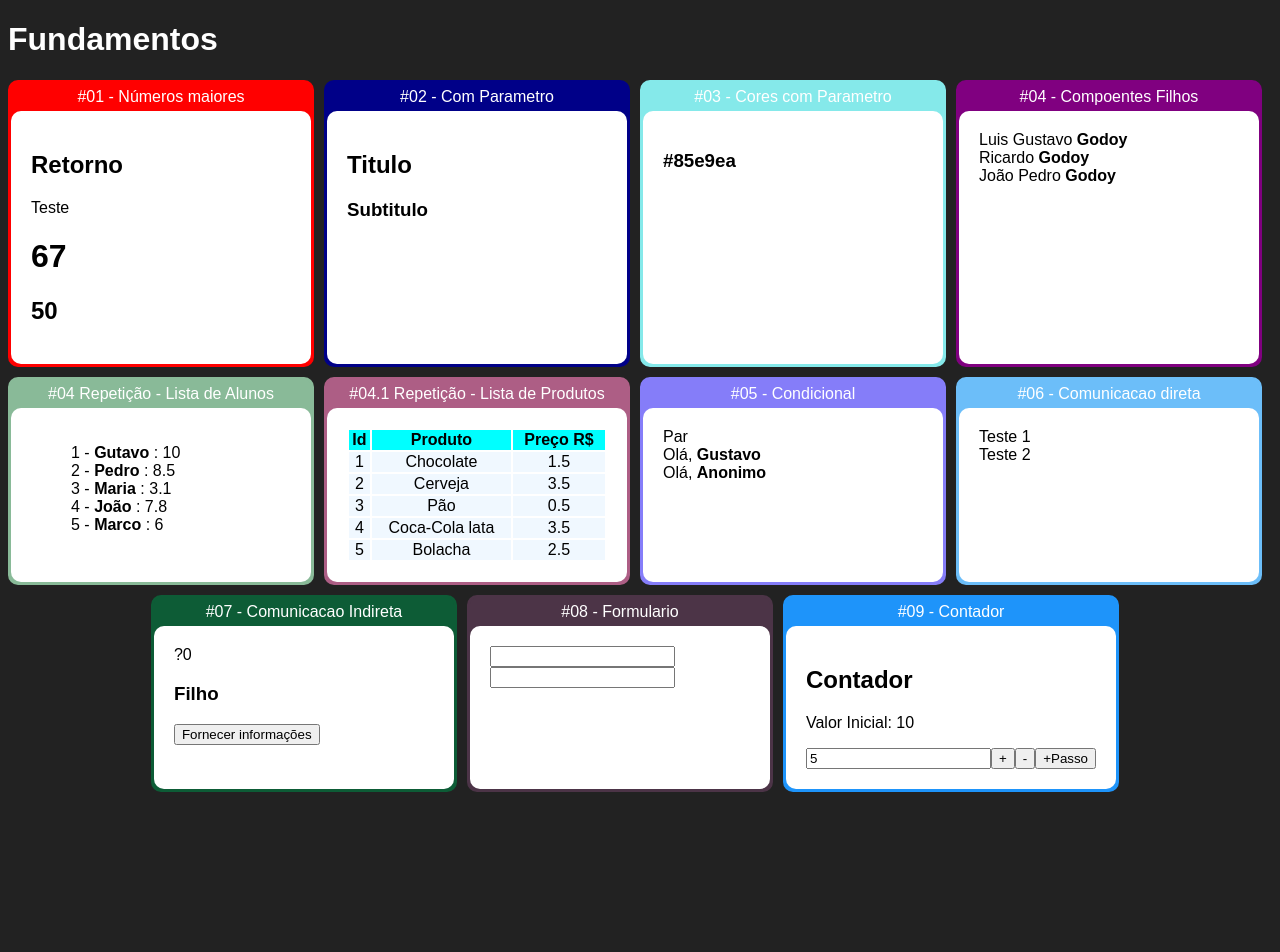
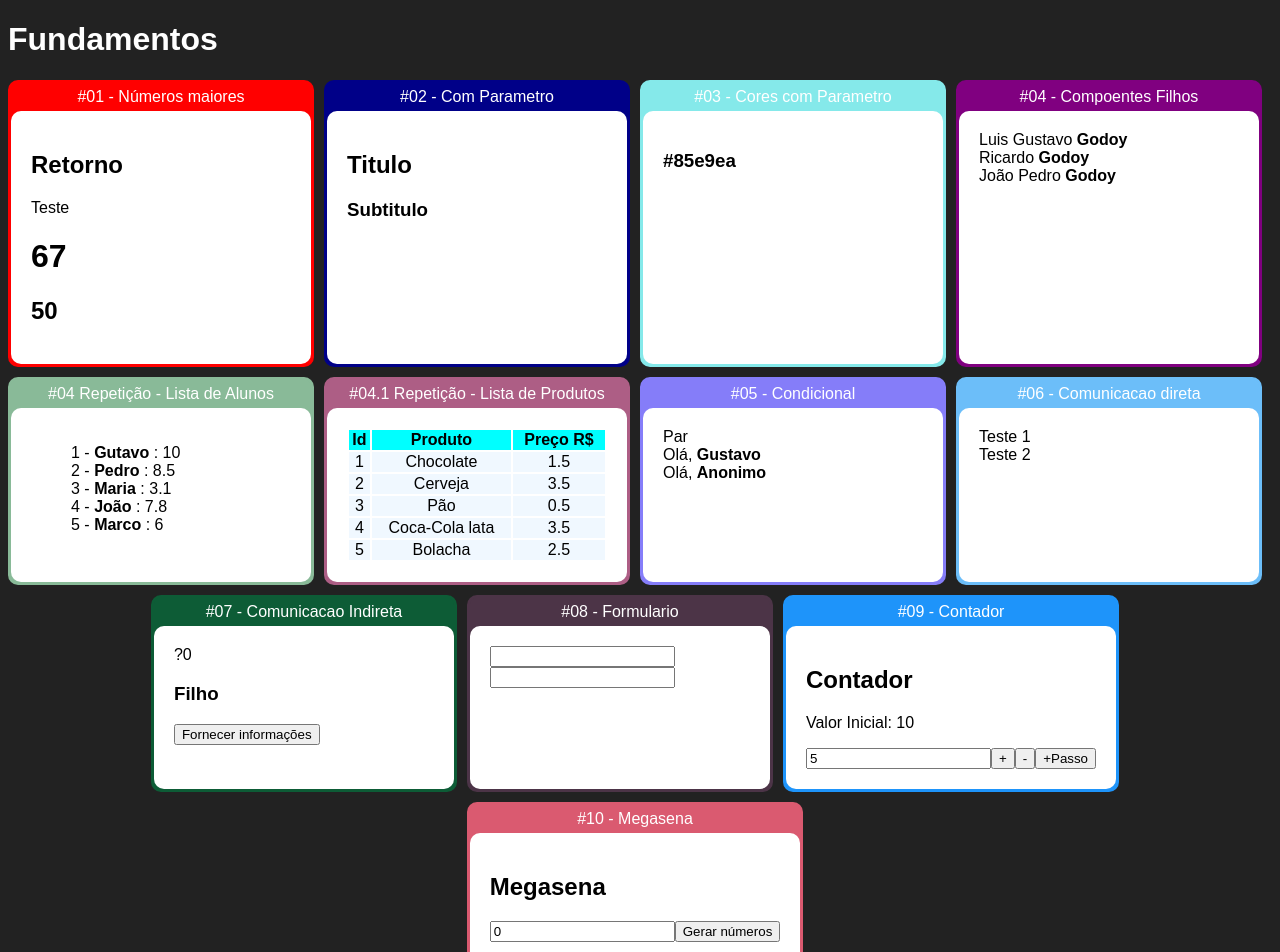
Before and after one commit to Scrowszinho/ReactJs, a React (Create React App) app in the folder Primeira aula/: page / in a window 1280 px wide. Shown: the top 952 px of the page. Before the commit the page ends 810 px from the top, so only its background shows below. Built offline with nearby package versions, Linux system fonts and the light colour scheme.

Commit message:
Aulas: Começo do exercicio megasena

```diff
--- a/Primeira aula/src/App.jsx
+++ b/Primeira aula/src/App.jsx
@@ -15,6 +15,7 @@ import DiretaPai from './components/comunicacao/DiretaPai';
 import IndiretaPai from './components/comunicacao/IndiretaPai';
 import Input from './components/formulario/Input';
 import Contador from './components/contador/Contador';
+import Megasena from './components/megasena/Mega';
 var cor = Cor();
 
 export default () => {
@@ -62,6 +63,9 @@ export default () => {
                 <Card titulo={'#09 - Contador'} color={Cor()}>
                   <Contador numIni={10}></Contador>
                 </Card>
+                <Card titulo={'#10 - Megasena'} color={Cor()}>
+                  <Megasena></Megasena>
+                </Card>
             </div>
         </div>
     );
--- /dev/null
+++ b/Primeira aula/src/components/megasena/Mega.jsx
@@ -0,0 +1,18 @@
+import React, {useState} from 'react';
+import numero from './numeros';
+
+export default props =>{
+    const[num,setNum] = useState(0);
+
+    const handleClicker = () =>{
+       numero(num-1);
+    }
+    return(
+        <div>
+        <h2>Megasena</h2>
+        <h3></h3>
+        <input value={num} onChange={t=>setNum(t.target.value)} type='number'/>
+        <button onClick={handleClicker}>Gerar números</button>
+        </div>
+    );
+}
--- /dev/null
+++ b/Primeira aula/src/components/megasena/numeros.js
@@ -0,0 +1,10 @@
+function geraNumeros(qtde){
+    const num = [qtde];
+    for(var i = 0 ; i< qtde; i++){
+        num[i] = Math.floor(Math.random() * 100);
+        if(num.indexOf(Math.floor(Math.random() * 100)) === -1) num.push(Math.floor(Math.random() * 100));
+    }
+    return console.log(num);
+}
+
+export default geraNumeros;
```
